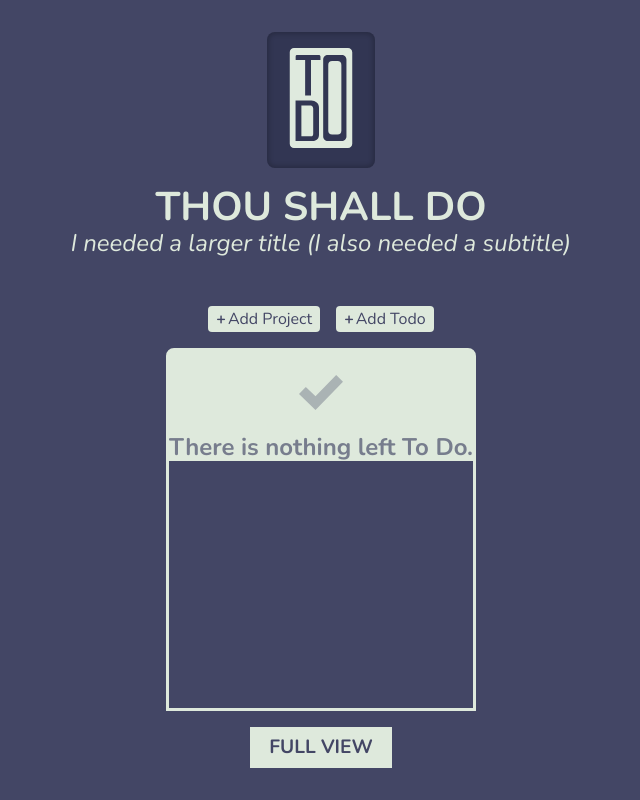
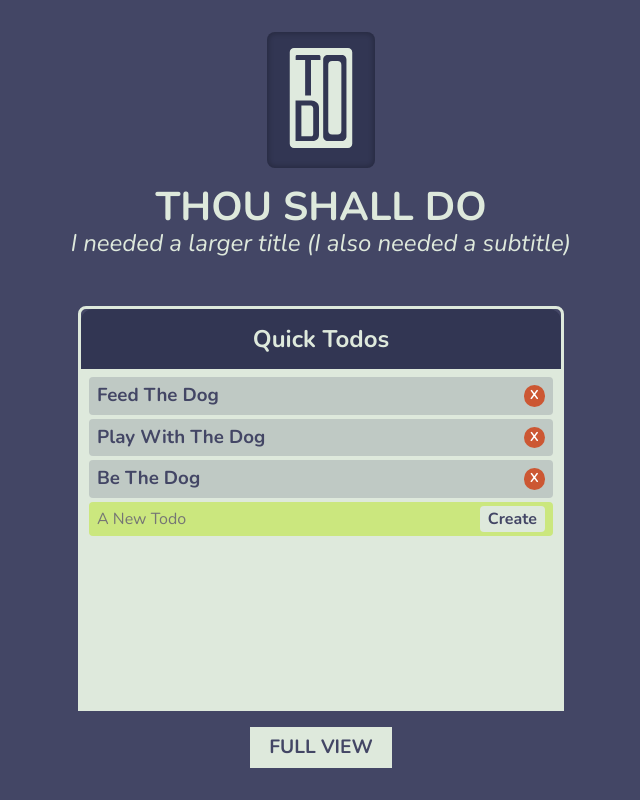
Before and after one commit to totocorvidoni/todo-vue, a Vue app: page / in a window 1280 px wide. Shown: the whole page, without its empty margins (319-959 px from the left). Built offline with nearby package versions, Linux system fonts and the light colour scheme.

Commit message:
Update quick view.

```diff
--- a/src/store.js
+++ b/src/store.js
@@ -10,7 +10,7 @@ export default new Vuex.Store({
     defaultProject: {
       id: 0,
       name: "Default Project",
-      todos: []
+      todos: [1, 2, 4]
     },
     projects: {
       1: {
@@ -108,6 +108,13 @@ export default new Vuex.Store({
     removeTodoFromProject(state, todoId) {
       const project = state.projects[state.activeProjectId];
       project.todos.splice(project.todos.indexOf(todoId), 1);
+    },
+
+    removeTodoFromDefaultProject(state, todoId) {
+      state.defaultProject.todos.splice(
+        state.defaultProject.todos.indexOf(todoId),
+        1
+      );
     },
 
     setActiveProject(state, id) {
--- a/src/views/Quick.vue
+++ b/src/views/Quick.vue
@@ -3,26 +3,28 @@
     <div class="logo">
       <img src="@/assets/logo-todo.svg" alt="A Gothic letter T">
     </div>
-    <h1 class="title">THOU SHALL DO</h1>
+    <h1 class="main-title">THOU SHALL DO</h1>
     <p class="subtitle">I needed a larger title (I also needed a subtitle)</p>
-    <div class="creators">
-      <add-button @buttonClick="onNewProjectButtonClick">Add Project</add-button>
-      <add-button @buttonClick="onNewTodoButtonClick">Add Todo</add-button>
-    </div>
     <main id="project">
+      <h2 class="title">Quick Todos</h2>
       <div class="todos">
-        <!-- TODO - noActiveTodos doesn't go away with the form for new todos -->
-        <div class="no-todos" v-if="noTodos">
+        <div class="no-todos" v-if="noTodos && !addingTodo">
           <img src="@/assets/faded-checkmark.svg" alt="a checkmark">
-          <p>There is nothing left To Do.</p>
+          <p>
+            There are no todos to... well...
+            <br>
+            <em>to do</em>.
+          </p>
+          <button class="button add" @click="onNewTodoButtonClick">Add some?</button>
         </div>
         <ul v-else>
-          <li v-for="todo in todos" :key="todo.id" class="todo">
-            <h3
-              class="todo-title button"
-              @click="onTodoClick(todo.id)"
+          <li
+            v-for="todo in todos"
+            :key="todo.id"
+            class="todo"
             :class="{ completed: todo.completed }"
-            >{{ todo.title }}</h3>
+          >
+            <h3 class="todo-title button" @click="onTodoClick(todo.id)">{{ todo.title }}</h3>
             <transition name="fade">
               <img
                 class="done-badge"
@@ -33,18 +35,20 @@
             </transition>
             <button class="button remove" @click="removeTodo(todo.id)">X</button>
           </li>
-        </ul>
-        <form name="new-todo" class="new-todo" v-if="addingTodo" @submit.prevent="submitTodo">
+          <li>
+            <form name="new-todo" class="new-todo" @submit.prevent="submitTodo">
               <input
                 type="text"
                 v-model="newTodo"
                 maxlength="30"
                 minlength="1"
-            placeholder="New Todo"
+                placeholder="A New Todo"
                 ref="newTodo"
               >
               <input type="submit" name="submitName" value="Create" class="button">
             </form>
+          </li>
+        </ul>
       </div>
     </main>
     <router-link :to="{ name: 'full' }" class="button go-full">Full View</router-link>
@@ -62,9 +66,7 @@ export default {
   },
   data() {
     return {
-      addingProject: false,
       addingTodo: false,
-      newProject: "",
       newTodo: ""
     };
   },
@@ -79,12 +81,12 @@ export default {
     },
 
     removeTodo(id) {
-      this.$store.dispatch("removeTodo", id);
+      this.$store.commit("removeTodoFromDefaultProject", id);
     },
 
     onNewTodoButtonClick() {
       this.addingTodo = true;
-      this.$nextTick(function() {
+      this.$nextTick(() => {
         this.$refs.newTodo.focus({ preventScroll: false });
       });
     },
@@ -112,7 +114,7 @@ export default {
   display: grid;
   grid-gap: 1rem;
   justify-items: center;
-  grid-template-rows: auto auto auto auto minmax(240px, 1fr) auto;
+  grid-template-rows: auto auto auto minmax(240px, 1fr) auto;
   color: $color5;
   padding: 2rem 0 2rem;
   height: 100%;
@@ -128,7 +130,7 @@ export default {
     }
   }
 
-  .title {
+  .main-title {
     font-size: 2.5rem;
     margin: 0;
   }
@@ -161,70 +163,39 @@ export default {
       transition: $regular-ease;
     }
 
-    .title-wrapper {
+    .title {
       display: grid;
       place-content: center;
       background: $color1-dark;
       border-top-left-radius: $regular-radius;
       border-top-right-radius: $regular-radius;
+      line-height: 1.5em;
       padding: 0.5em 2em;
       text-align: center;
       width: 480px;
       height: 60px;
     }
 
-    h2 {
-      line-height: 1.5em;
-    }
-
-    .new-project {
-      display: flex;
-      justify-content: center;
-
-      input[type="text"] {
-        display: block;
-        background: none;
-        border: none;
-        border-bottom: 2px solid $color5;
-        color: $color5;
-        font-size: 1.5em;
-        font-weight: 700;
-        text-align: center;
-        padding: 0 0.2em;
-        line-height: 1.5em;
-
-        &:focus {
-          outline: none;
-        }
-      }
-
-      input[type="submit"] {
-        background: $color5;
-        padding: $button-padding;
-        color: $color1;
-        font-weight: 700;
-        border-top-left-radius: $little-radius;
-        border-top-right-radius: $little-radius;
-      }
-    }
-
     .no-todos {
       display: grid;
       justify-items: center;
       align-content: center;
+      color: $color1;
       height: 100%;
+      padding: 1em;
+      text-align: center;
 
       img {
         padding: 1.5em;
-        width: 30%;
+        width: 50%;
         height: auto;
       }
 
       p {
         font-weight: 700;
         font-size: 1.5em;
-        color: $color1;
         opacity: 0.66;
+        margin-bottom: 0.5em;
       }
     }
 
@@ -235,24 +206,29 @@ export default {
 
       ul {
         list-style-type: none;
-        padding: 0.2em;
+        padding: 0.5em;
+      }
+
+      li:not(:first-of-type) {
+        margin-top: 0.25em;
       }
 
       .todo {
         display: flex;
-        background: $color3;
+        background: $color1-faded;
         border-radius: $little-radius;
-        padding: 0.2em 0.5em;
+        padding: 0.5em;
         text-transform: capitalize;
 
-        &:not(:first-of-type) {
-          margin-top: 2px;
+        &.completed {
+          background: $color-done;
+          color: $color5;
         }
       }
 
       .todo-title {
         flex-grow: 2;
-        font-weight: 400;
+        font-weight: 700;
 
         &:hover {
           transform: translateX(7px);
@@ -270,13 +246,19 @@ export default {
         border-radius: 50%;
       }
 
+      .button.add {
+        display: block;
+        margin: 0 auto;
+      }
+
       // TODO - get the form size exactly the same as the li elements.
       .new-todo {
         display: flex;
         justify-content: space-between;
         background: $color3;
-        margin: 0 0.2em;
-        padding: 0.2em 0.5em;
+        border-radius: $little-radius;
+        // margin-top: 0.25em;
+        padding: 0.25em 0.5em;
       }
 
       input[type="text"] {
@@ -291,17 +273,21 @@ export default {
       }
 
       input[type="submit"] {
-        background: $color1-dark;
+        background: $color5;
         border-radius: $little-radius;
-        color: $color5;
+        color: $color1;
         font-weight: 700;
-        padding: 0 0.5em;
+        padding: $button-padding;
+      }
     }
   }
 
-    .completed {
-      color: $color5;
-    }
+  .button.add {
+    background: $color3;
+    border-radius: $regular-radius;
+    color: $color1;
+    padding: 0.5em 1em;
+    font-weight: 700;
   }
 
   .go-full {
```
Lines whose indentation alone changed are shown as unchanged.
